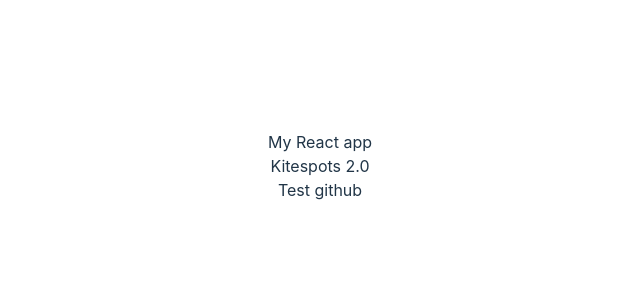
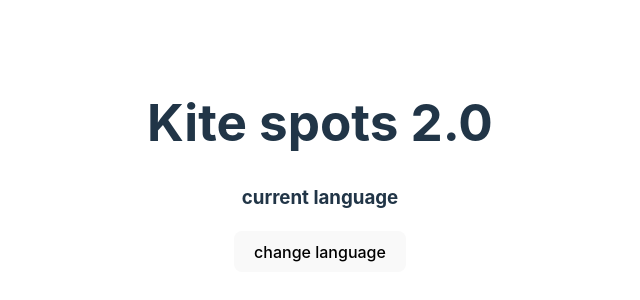
Before and after one commit to henrikgb/kitespots-react-ui-vite, a React (Vite) app: page / in a window 1280 px wide. Shown: the part 234-534 px from the top of the page, without its empty margins (320-960 px from the left). Built offline with nearby package versions, Linux system fonts and the light colour scheme.

Commit message:
feat: install i18next, add language files for english and norwegian, and test usage

```diff
--- a/package.json
+++ b/package.json
@@ -12,9 +12,11 @@
   "dependencies": {
     "@types/prettier": "^3.0.0",
     "eslint-config-prettier": "^9.1.0",
+    "i18next": "^23.8.2",
     "prettier": "^3.2.5",
     "react": "^18.2.0",
-    "react-dom": "^18.2.0"
+    "react-dom": "^18.2.0",
+    "react-i18next": "^14.0.5"
   },
   "devDependencies": {
     "@types/react": "^18.2.55",
--- a/src/App.tsx
+++ b/src/App.tsx
@@ -1,12 +1,27 @@
 import "./App.css";
+import { useTranslation } from "react-i18next";
+import { useState } from "react";
 
 function App() {
+  const {
+    t,
+    i18n: { changeLanguage, language },
+  } = useTranslation();
+  const [currentLanguage, setCurrentLanguage] = useState<string>(language);
+
+  const handleChangeLanguage = () => {
+    const newLanguage = currentLanguage === "en" ? "nb" : "en";
+    setCurrentLanguage(newLanguage);
+    changeLanguage(newLanguage);
+  };
   return (
-    <>
-      <div>My React app</div>
-      <div>Kitespots 2.0</div>
-      <div>Test github</div>
-    </>
+    <div>
+      <h1>Kite spots 2.0</h1>
+      <h3>{t("currentLanguage")}</h3>
+      <button type={"button"} onClick={handleChangeLanguage}>
+        {t("changeLanguage")}
+      </button>
+    </div>
   );
 }
 
--- /dev/null
+++ b/src/i18n.ts
@@ -0,0 +1,11 @@
+import i18n from "i18next";
+import { initReactI18next } from "react-i18next";
+import enJSON from "./locale/en.json";
+import nbJSON from "./locale/nb.json";
+i18n.use(initReactI18next).init({
+  resources: {
+    en: { ...enJSON },
+    nb: { ...nbJSON },
+  },
+  lng: "en",
+});
--- /dev/null
+++ b/src/locale/en.json
@@ -0,0 +1,7 @@
+{
+  "translation": {
+    "home": "home",
+    "changeLanguage": "change language",
+    "currentLanguage": "current language"
+  }
+}
--- /dev/null
+++ b/src/locale/nb.json
@@ -0,0 +1,7 @@
+{
+  "translation": {
+    "Home": "Hjem",
+    "changeLanguage": "endre språk",
+    "currentLanguage": "nåværende språk"
+  }
+}
--- a/src/main.tsx
+++ b/src/main.tsx
@@ -2,6 +2,7 @@ import React from "react";
 import ReactDOM from "react-dom/client";
 import App from "./App.tsx";
 import "./index.css";
+import "./i18n.ts";
 
 ReactDOM.createRoot(document.getElementById("root")!).render(
   <React.StrictMode>
```
Also changed, not shown: 1 other file (tests, documents, lock files or other folders).
